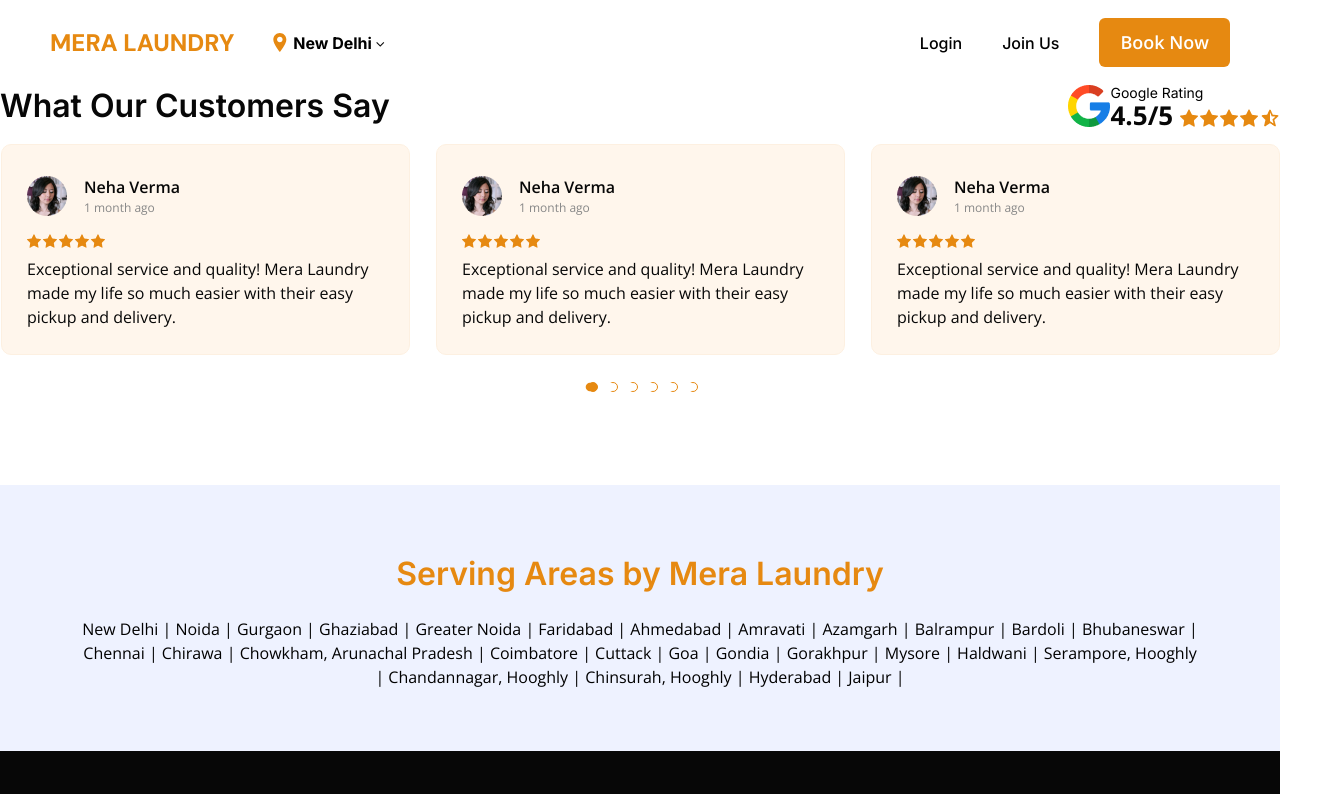
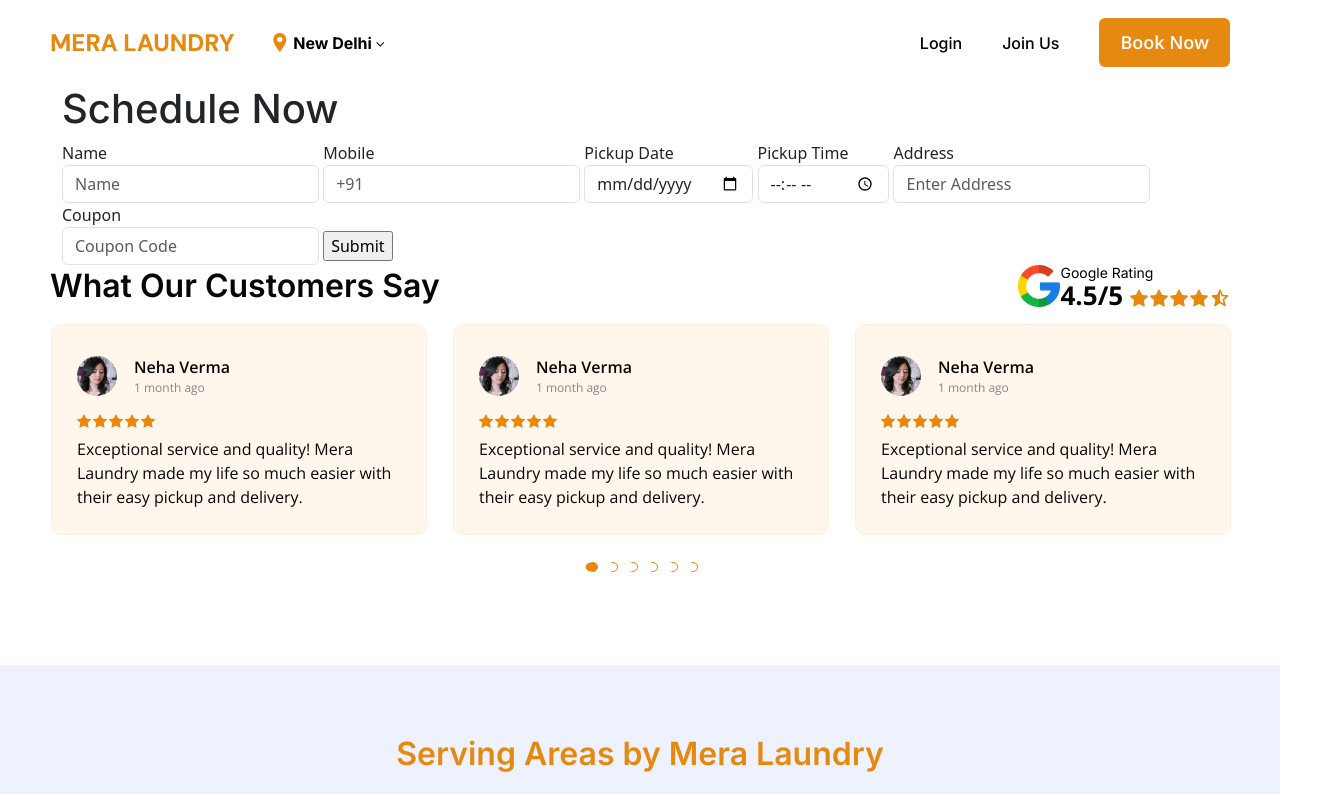
Before and after one commit to Palwinder1992/Mera-Laundry, a plain HTML site: page schedule.html in a window 1280 px wide. Shown: the top 794 px of the page, 1317 px wide, since content can reach past the window. Drawn offline with nearby package versions, Linux system fonts and the light colour scheme.

Commit message:
created form

```diff
--- a/schedule.html
+++ b/schedule.html
@@ -96,6 +96,45 @@
 				</ul>
 			</div>
 		</div>
+
+        <div class="main schedule-main">
+
+            <div class="container-fluid">
+                <div class="row">
+                    <h1 class="title">Schedule Now</h1>
+                </div>
+                <div class="row">
+                    <form action="/action_page.php">
+
+                        <label> Name
+                            <input type="text" name="name" placeholder="Name" class="form-control" id="name">
+                        </label>
+
+                        <label> Mobile
+                            <input type="tel" name="mobile" placeholder="+91" class="form-control" id="mobile-number">
+                        </label>
+
+                        <label>Pickup Date
+                            <input type="date" id="date" placeholder="dd-mm-yy" class="form-control" id="date">
+                        </label>
+
+                        <label>Pickup Time
+                            <input type="time" name="time" placeholder="Select" class="form-control" id="time">
+                        </label>
+
+                        <label> Address
+                            <input type="text" name="address" placeholder="Enter Address" class="form-control" id="address">
+                        </label>
+
+                        <label> Coupon
+                            <input type="text" name="coupon" placeholder="Coupon Code" class="form-control" id="coupon">
+                        </label>
+
+                        <input type="submit" id="submit">
+
+                    </form>
+                </div>
+            </div>
 
 
         <!-- Testimonials -->
@@ -201,6 +240,7 @@
 				</div>
 
 			 </div>
+        </div>
 
         <div class="container-fluid serving-areas">
 			<div class="row">
```
